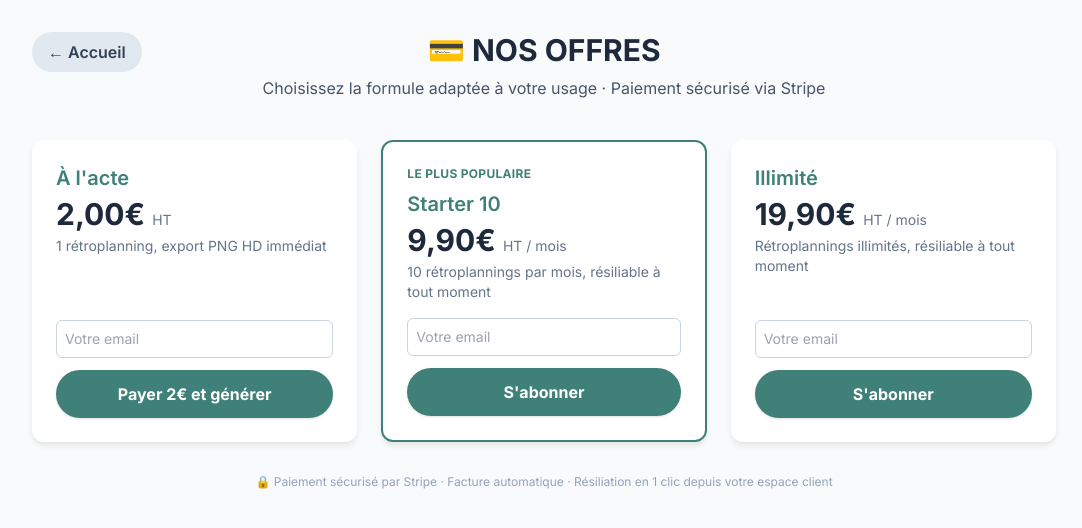
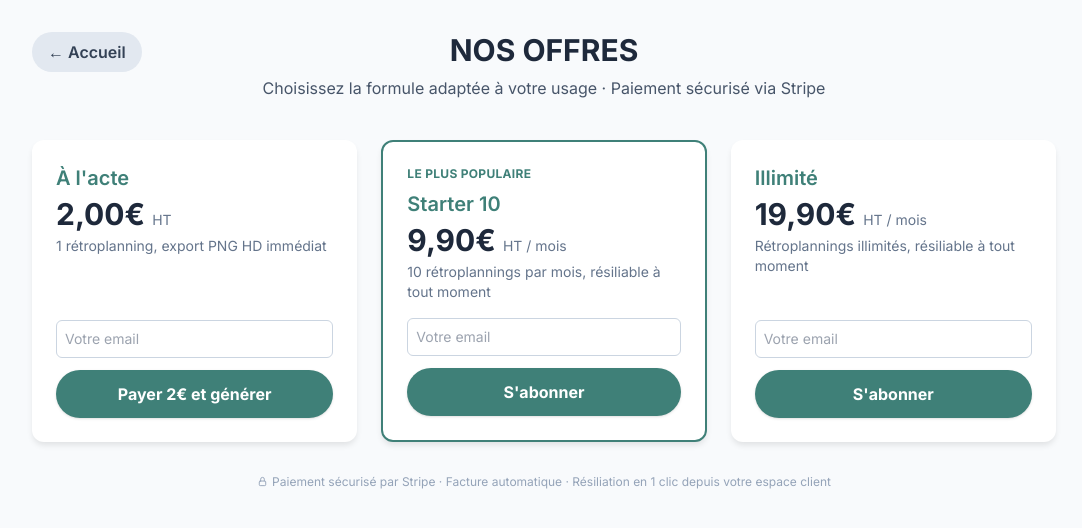
Before and after one commit to Omnipub/Retroplanning, a Flask app: page /tarifs in a window 1280 px wide. Shown: the top 528 px of the page, without its empty margins (96-1178 px from the left). Run offline with Flask 3, Linux system fonts and the light colour scheme; parts of the project's set-up code (start-up, migrations or seed data) failed here and were passed over; some libraries are stand-ins or nearby versions.

Commit message:
Update tarifs.html

```diff
--- a/templates/tarifs.html
+++ b/templates/tarifs.html
@@ -29,7 +29,7 @@ body { font-family: 'Inter', sans-serif; background-color: #f8fafc; }
 </a>
 
 <h1 class="text-3xl font-bold text-slate-800">
-💳 NOS OFFRES
+NOS OFFRES
 </h1>
 <p class="text-slate-600 mt-2">
 Choisissez la formule adaptée à votre usage · Paiement sécurisé via Stripe
@@ -90,7 +90,7 @@ Choisissez la formule adaptée à votre usage · Paiement sécurisé via Stripe
 </div>
 
 <p class="text-center text-slate-400 text-xs mt-8">
-🔒 Paiement sécurisé par Stripe · Facture automatique · Résiliation en 1 clic depuis votre espace client
+<svg width="11" height="11" viewBox="0 0 24 24" fill="none" stroke="currentColor" stroke-width="2" stroke-linecap="round" stroke-linejoin="round" style="display:inline-block;vertical-align:-1px;margin-right:4px;"><rect x="5" y="11" width="14" height="10" rx="2"/><path d="M8 11V7a4 4 0 0 1 8 0v4"/></svg>Paiement sécurisé par Stripe · Facture automatique · Résiliation en 1 clic depuis votre espace client
 </p>
 </div>
 </body>
```
